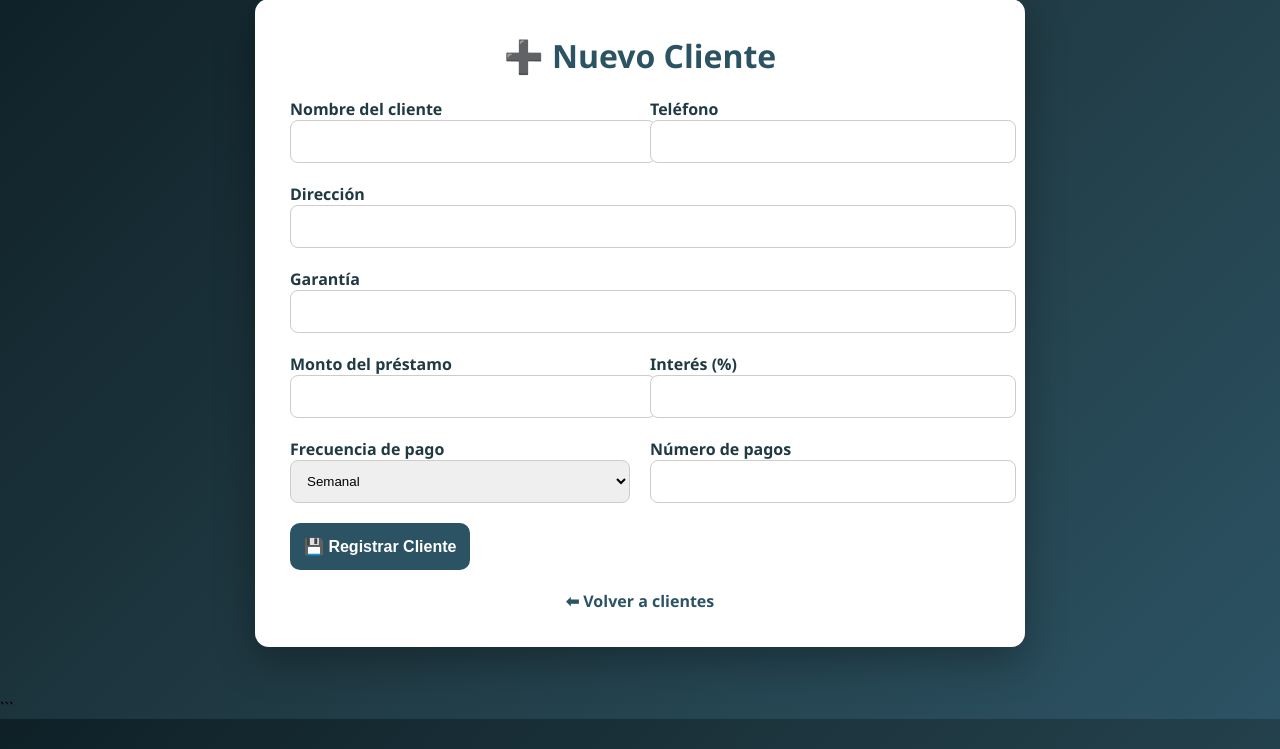
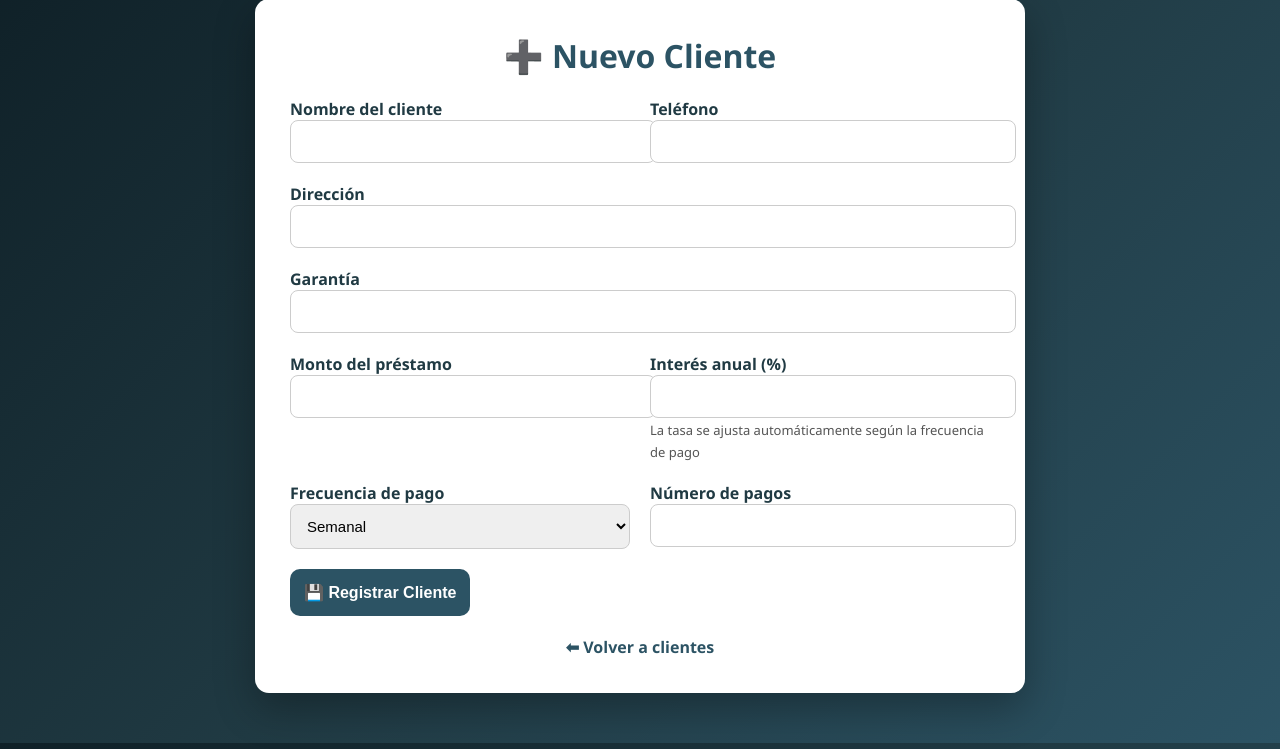
Before and after one commit to Guztorr/FINANCIERA-V-G, a Flask app: page /nuevo in a window 1280 px wide. Shown: the part 51-800 px from the top of the page. Run offline with Flask 3, Linux system fonts and the light colour scheme.

Commit message:
Actualización app préstamos

````diff
--- a/templates/nuevo.html
+++ b/templates/nuevo.html
@@ -32,14 +32,18 @@
             font-weight: bold;
             color: #203a43;
         }
-        input {
+        small {
+            color: #555;
+            font-size: 13px;
+        }
+        input, select {
             width: 100%;
             padding: 12px;
             border-radius: 8px;
             border: 1px solid #ccc;
             font-size: 15px;
         }
-        input:focus {
+        input:focus, select:focus {
             outline: none;
             border-color: #2c5364;
         }
@@ -106,14 +110,14 @@
         </div>
 
         <div>
-            <label>Interés (%)</label>
+            <label>Interés anual (%)</label>
             <input type="number" name="interes" step="0.01" required>
+            <small>La tasa se ajusta automáticamente según la frecuencia de pago</small>
         </div>
 
         <div>
             <label>Frecuencia de pago</label>
-            <select name="frecuencia" required
-                    style="width:100%;padding:12px;border-radius:8px;border:1px solid #ccc;">
+            <select name="frecuencia" required>
                 <option value="semanal">Semanal</option>
                 <option value="quincenal">Quincenal</option>
                 <option value="mensual">Mensual</option>
@@ -124,7 +128,6 @@
             <label>Número de pagos</label>
             <input type="number" name="periodos" required>
         </div>
-
 
         <div class="full">
             <button type="submit">💾 Registrar Cliente</button>
@@ -138,4 +141,3 @@
 
 </body>
 </html>
-```
````
